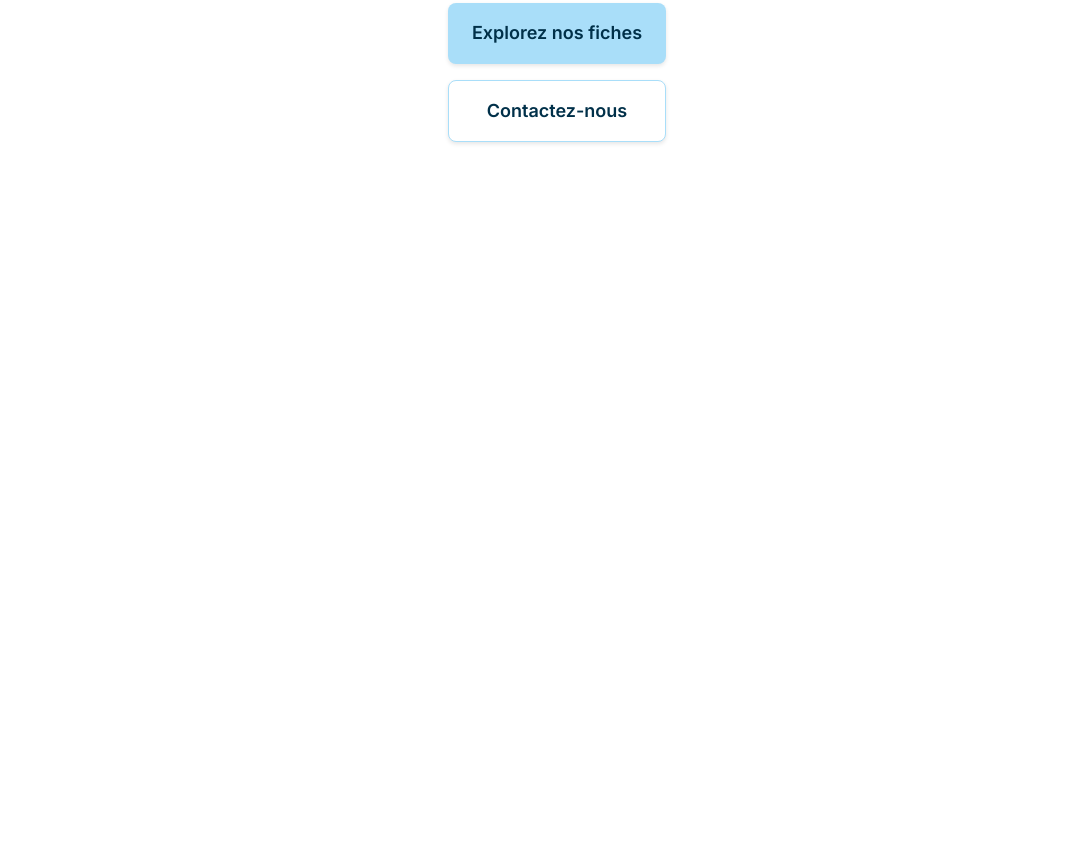
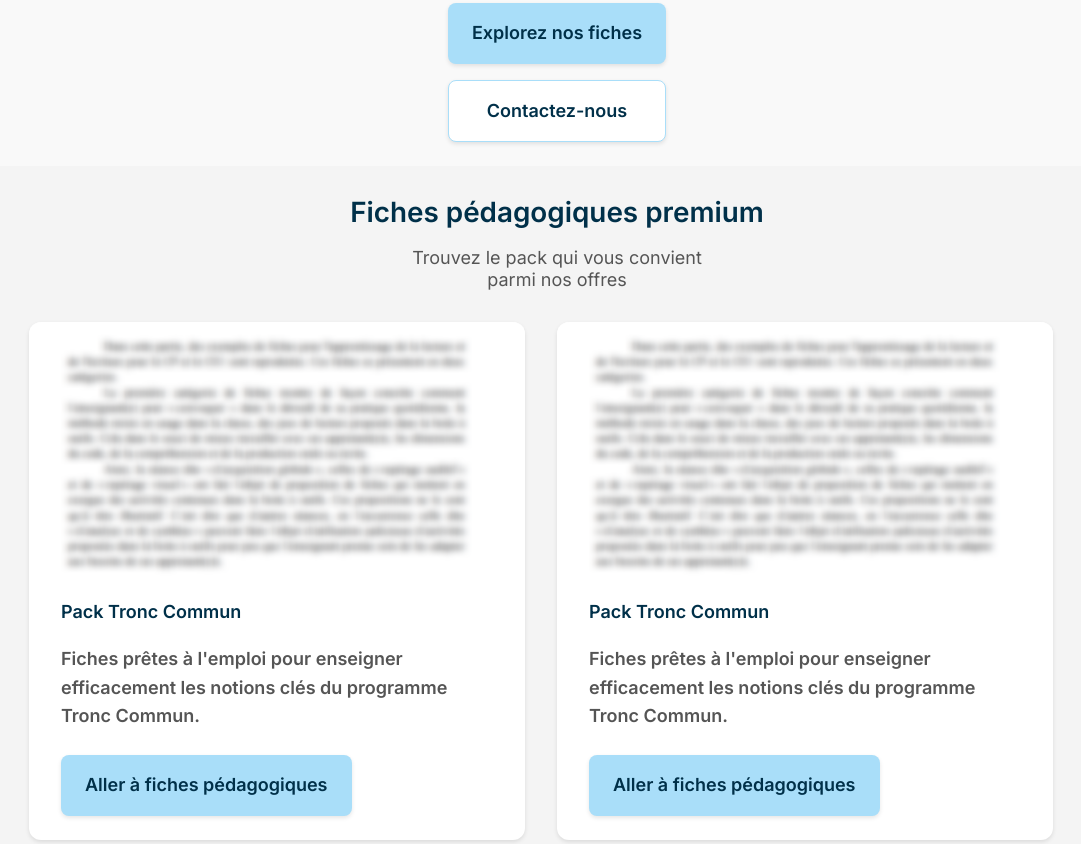
Before and after one commit to Med-Salmi/francaisAvecYaz, a website built with Vite: page index.html in a window 1280 px wide. Shown: the part 318-1162 px from the top of the page, without its empty margins (83-1164 px from the left). Before the commit the page ends 800 px from the top, so only its background shows below. Built offline with nearby package versions, Linux system fonts and the light colour scheme.

Commit message:
Add fiches-teaser section

```diff
--- /dev/null
+++ b/src/components/homepage/fiches-teaser/fiches-teaser.css
@@ -0,0 +1,80 @@
+.fiches-teaser {
+  background-color: var(--color-section-background);
+}
+
+.fiches-teaser__container {
+  padding: var(--space-24) var(--space-16-32);
+  display: flex;
+  flex-direction: column;
+  align-items: center;
+}
+
+.fiches-teaser__headline {
+  font-size: var(--fs-xl);
+  font-weight: var(--fw-semi-bold);
+  text-align: center;
+  margin: 0 0 var(--space-8-12) 0;
+}
+
+.fiches-teaser__subheadline {
+  font-size: var(--fs-md);
+  font-weight: var(--fw-regular);
+  color: var(--color-gray-medium);
+  text-align: center;
+  line-height: 1.2;
+  margin: 0 0 var(--space-16-32) 0;
+}
+
+.fiche-card {
+  background-color: var(--color-white);
+  border-radius: var(--radius-lg);
+  box-shadow: 0px 2px 4px 0px rgba(0, 0, 0, 0.1);
+  margin-bottom: var(--space-16-32);
+}
+
+.fiche-card__content {
+  padding: 0 var(--space-16-32);
+}
+
+.fiche-card__image {
+  width: 100%;
+  border-radius: var(--radius-lg);
+  margin-bottom: var(--space-12-16);
+}
+
+.fiche-card__title {
+  font-size: var(--fs-lg);
+  font-weight: var(--fw-semi-bold);
+  margin-bottom: var(--space-8-12);
+}
+
+.fiche-card__description {
+  font-size: var(--fs-lg);
+  font-weight: var(--fw-semi-bold);
+  color: var(--color-gray-medium);
+  max-width: 60ch;
+  margin-bottom: var(--space-24);
+}
+
+.fiche-card__button {
+  display: inline-block;
+  margin-bottom: var(--space-24);
+}
+
+@media (min-width: 768px) {
+  .fiches-teaser__cards {
+    display: flex;
+    flex-wrap: wrap;
+    gap: var(--space-16-32);
+  }
+
+  .fiche-card {
+    flex: 0 0 calc(50% - var(--space-16-32));
+    margin-bottom: 0;
+  }
+
+  .fiche-card:nth-child(3) {
+    margin-left: auto;
+    margin-right: auto;
+  }
+}
--- /dev/null
+++ b/src/components/homepage/fiches-teaser/fiches-teaser.js
@@ -0,0 +1,96 @@
+import "./fiches-teaser.css";
+
+export function initFichesTeaser() {
+  const fichesTeaserHTML = `
+    <section class="fiches-teaser" aria-labelledby="fiches-teaser__headline">
+  <div class="fiches-teaser__container  content-width">
+    <!-- Headline -->
+    <h2 id="fiches-teaser__headline" class="fiches-teaser__headline">
+      Fiches pédagogiques premium
+    </h2>
+    <!-- Subheadline -->
+    <p class="fiches-teaser__subheadline">
+      Trouvez le pack qui vous convient <br />
+      parmi nos offres
+    </p>
+
+    <!-- Cards wrapper -->
+    <div class="fiches-teaser__cards">
+      <!-- Card 1 -->
+      <article class="fiche-card">
+        <img
+          src="/public/fiche-teaser-preview.png"
+          alt="Pack Tronc Commun - fiches pédagogiques prêtes à l'emploi"
+          class="fiche-card__image"
+        />
+
+        <div class="fiche-card__content">
+          <h3 class="fiche-card__title">Pack Tronc Commun</h3>
+          <p class="fiche-card__description">
+            Fiches prêtes à l'emploi pour enseigner efficacement les notions
+            clés du programme Tronc Commun.
+          </p>
+          <a
+            href="../../../../fiches.html"
+            class="fiche-card__button button"
+            aria-label="Aller aux fiches pédagogiques - Pack Tronc Commun"
+          >
+            Aller à fiches pédagogiques
+          </a>
+        </div>
+      </article>
+
+      <!-- Card 2 -->
+      <article class="fiche-card">
+        <img
+          src="/public/fiche-teaser-preview.png"
+          alt="Pack 1ère année Bac - fiches pédagogiques prêtes à l'emploi"
+          class="fiche-card__image"
+        />
+        <div class="fiche-card__content">
+          <h3 class="fiche-card__title">Pack Tronc Commun</h3>
+          <p class="fiche-card__description">
+            Fiches prêtes à l'emploi pour enseigner efficacement les notions
+            clés du programme Tronc Commun.
+          </p>
+          <a
+            href="../../../../fiches.html"
+            class="fiche-card__button button"
+            aria-label="Aller aux fiches pédagogiques - Pack Tronc Commun"
+          >
+            Aller à fiches pédagogiques
+          </a>
+        </div>
+      </article>
+
+      <!-- Card 3 -->
+      <article class="fiche-card">
+        <img
+          src="/public/fiche-teaser-preview.png"
+          alt="Pack Tout en Un - fiches pédagogiques prêtes à l'emploi"
+          class="fiche-card__image"
+        />
+        <div class="fiche-card__content">
+          <h3 class="fiche-card__title">Pack Tronc Commun</h3>
+          <p class="fiche-card__description">
+            Fiches prêtes à l'emploi pour enseigner efficacement les notions
+            clés du programme Tronc Commun.
+          </p>
+          <a
+            href="../../../../fiches.html"
+            class="fiche-card__button button"
+            aria-label="Aller aux fiches pédagogiques - Pack Tronc Commun"
+          >
+            Aller à fiches pédagogiques
+          </a>
+        </div>
+      </article>
+    </div>
+  </div>
+</section>
+
+  `;
+
+  const main = document.querySelector("#main-content");
+  main.insertAdjacentHTML("beforeend", fichesTeaserHTML);
+}
--- a/src/components/homepage/hero/hero.css
+++ b/src/components/homepage/hero/hero.css
@@ -1,8 +1,12 @@
+.hero {
+  background-color: var(--color-hero-background);
+}
+
 .hero__container {
+  padding: var(--space-24) var(--space-16-32);
   display: flex;
   flex-direction: column;
   align-items: center;
-  padding: var(--space-24) var(--space-16-32);
 }
 
 .hero__title {
--- a/src/components/homepage/hero/hero.js
+++ b/src/components/homepage/hero/hero.js
@@ -2,8 +2,8 @@ import "./hero.css";
 
 export function initHero() {
   const heroHTML = `
-    <section class="hero content-width" aria-labelledby="hero-title" aria-describedby="hero-subtitle">
-      <div class="hero__container">
+    <section class="hero" aria-labelledby="hero-title" aria-describedby="hero-subtitle">
+      <div class="hero__container content-width">
         <h1 class="hero__title" id="hero-title">
           Des fiches prêtes à l'emploi pour vos cours de français
         </h1>
@@ -33,5 +33,5 @@ export function initHero() {
   `;
 
   const main = document.querySelector("#main-content");
-  main.insertAdjacentHTML("afterbegin", heroHTML);
+  main.insertAdjacentHTML("beforeend", heroHTML);
 }
--- a/src/components/shared/header/header.css
+++ b/src/components/shared/header/header.css
@@ -43,6 +43,7 @@
 
 .header__cta {
   text-transform: uppercase;
+  color: var(--color-white);
 }
 
 .header__menu-toggle {
--- a/src/pages/home/home.js
+++ b/src/pages/home/home.js
@@ -2,6 +2,8 @@ import "../../styles/common.css";
 
 import { initCommon } from "../../js/common";
 import { initHero } from "../../components/homepage/hero/hero";
+import { initFichesTeaser } from "../../components/homepage/fiches-teaser/fiches-teaser";
 
 initCommon();
 initHero();
+initFichesTeaser();
--- a/src/styles/globals.css
+++ b/src/styles/globals.css
@@ -10,9 +10,10 @@
   --color-dark: #003049;
   --color-primary: #a9def9;
   --color-gray-medium: #555555;
-  --color-gray-light: #f4f4f4;
+  --color-section-background: #f4f4f4;
   --color-green-whatsapp: #25d366;
   --color-mobile-menu: #f8f9fa;
+  --color-hero-background: #f9f9f9;
 
   /* Font Family */
   --font-family-base: "Inter", sans-serif;
@@ -51,7 +52,7 @@
   /* border radius */
   --radius-sm: 4px;
   --radius-md: 8px;
-  --radius-lg: 16px;
+  --radius-lg: 12px;
 
   /* mobile menu toggle icon size */
   --menu-toggle-icon: 24px;
@@ -102,7 +103,7 @@ a:not(.button):focus {
 
 .button {
   font-weight: var(--fw-semi-bold);
-  color: var(--color-white);
+  color: var(--color-dark);
   background: var(--color-primary);
   border: none;
   border-radius: var(--radius-md);
```
Also changed, not shown: src/components/homepage/fiches-teaser/demo.html (added, +86 -0 lines), public/fiche-teaser-preview.png (added).
